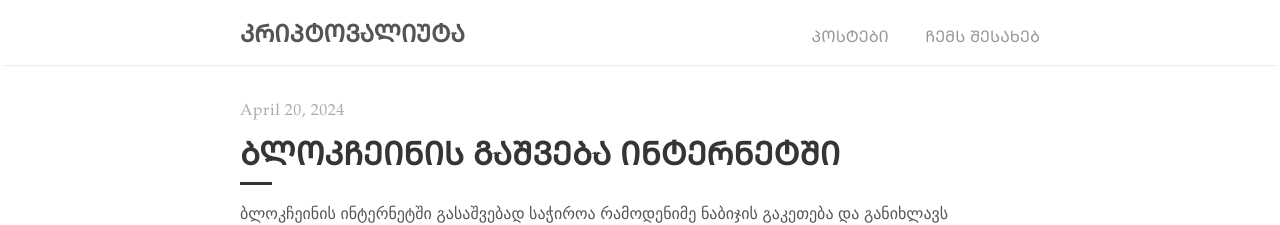
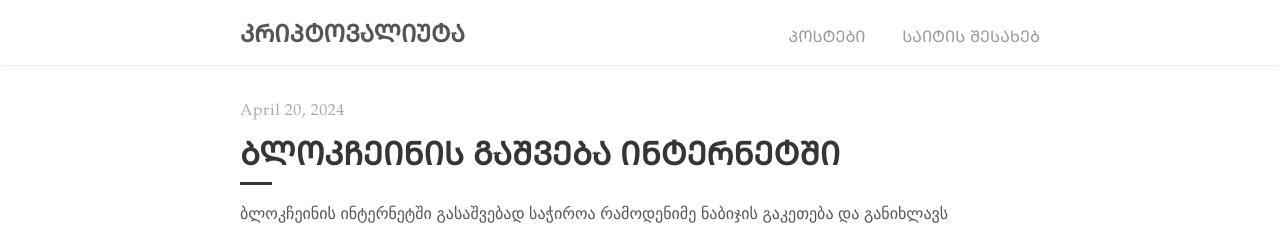
Before and after one commit to avtotrainer/cripto, a Jekyll site: the page built from index.html, in a window 1280 px wide. Shown: the top 225 px of the page. Built offline with Jekyll 4.4.1, drawn with Linux system fonts in a browser that asks for light colours; the list of posts is cut into pages by our own code.

Commit message:
consensuse

```diff
--- a/_includes/navigation.html
+++ b/_includes/navigation.html
@@ -5,7 +5,7 @@
     </a>
     <ul>
       <li><a href="{{ site.baseurl }}/">ᲞᲝᲡᲢᲔᲑᲘ</a></li>
-      <li><a href="{{ '/about' | prepend: site.baseurl }}">ᲩᲔᲛᲡ ᲨᲔᲡᲐᲮᲔᲑ</a></li>
+      <li><a href="{{ '/about' | prepend: site.baseurl }}">ᲡᲐᲘᲢᲘᲡ ᲨᲔᲡᲐᲮᲔᲑ</a></li>
     </ul>
   </div>
 </nav>
```
